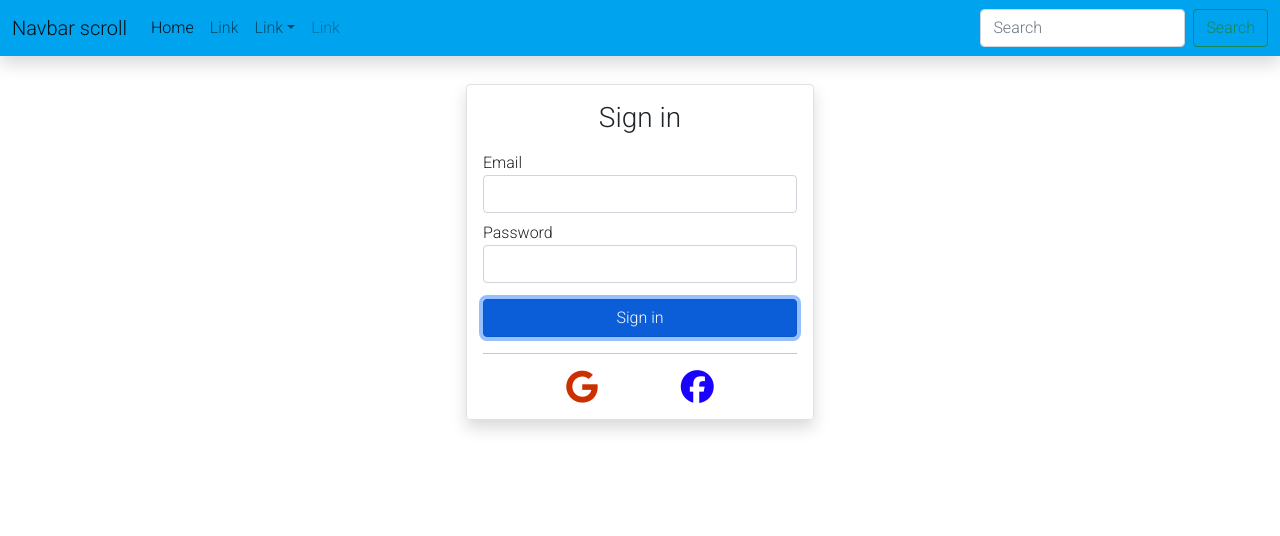
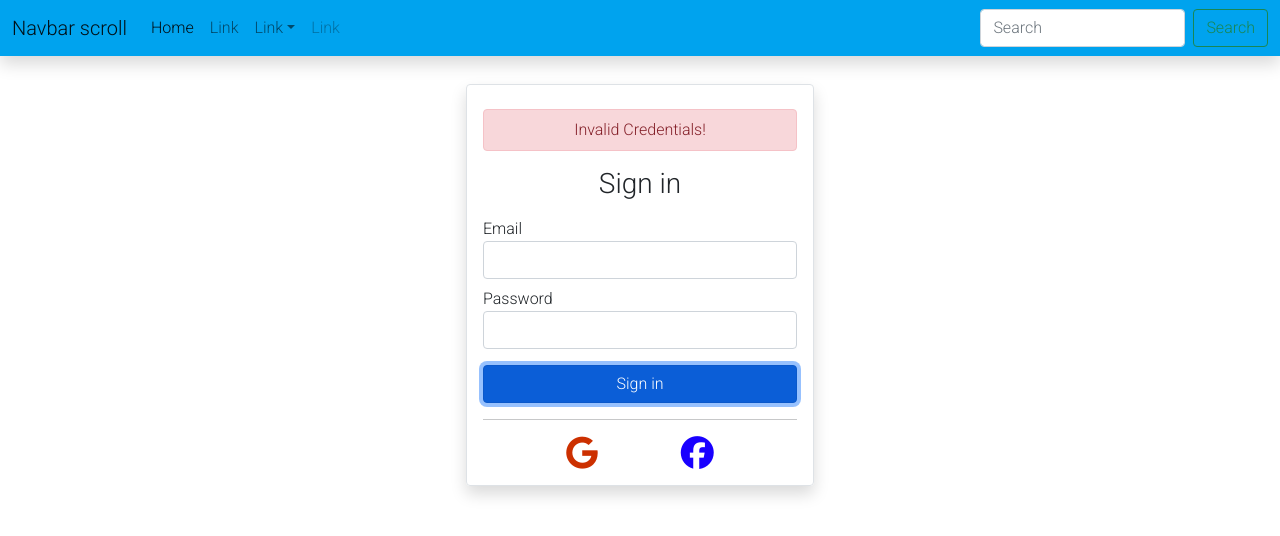
Before and after one commit to abhishekkdhule/React-Ecommerce-UI, a React (Create React App) app: page /signin in a window 1280 px wide. Both pictures are taken after a click on the button "Sign in". Shown: the top 536 px of the page. Built offline with nearby package versions, Linux system fonts and the light colour scheme; no server answers.

Commit message:
got token while logging in

```diff
--- a/src/App.js
+++ b/src/App.js
@@ -15,7 +15,6 @@ function App() {
   return (
     <>
     <Nav/>
-
     <Router>
     <Switch>
           <Route exact path="/">
--- a/src/Auth/Signin.jsx
+++ b/src/Auth/Signin.jsx
@@ -1,30 +1,68 @@
-import React from 'react'
+import axios from 'axios'
+import React,{useEffect, useState} from 'react'
+import {Redirect,useHistory} from "react-router-dom"
 import './auth.css'
 
 function Signin() {
-    return (
-        <div class="container">
-        <div class="row mt-4">
-            <div class="col-md-4 mx-auto">
+    const [email, setEmail] = useState('')
+    const [password, setPassword] = useState('')
+    const history=useHistory()
+    const [errors,setErrors]=useState(null)
+
+    const Login=()=>{
+        axios.post('http://127.0.0.1:8000/auth/login/',{"email":email,"password":password})
+        .then(response=>{
+            console.log(response.data)
+            history.push("/")
+
+        })
+        .catch(error=>{
+            console.log(error)
+            setErrors("Invalid Credentials!")
+        })
+    }
+
+    // useEffect(()=>{
+    //     axios.post('http://127.0.0.1:8000/auth/login/',{"email":email,"password":password})
+    //     .then(response=>{
+    //         console.log(response)
+    //     })
+    //     .catch(error=>{
+    //         console.log(error)
+    //     })
+    // })
+
+    console.log(email,password)
+    return (<>
+
+        <div className="container">
+        <div className="row mt-4">
+            <div className="col-md-4 mx-auto">
                 <div className="border rounded m-1 p-3 shadow">
-                    <h3 class="text-center">Sign in</h3>
+                    {
+                        errors && <div class="alert alert-danger p-2 mt-2 text-center" role="alert">
+                        {errors}
+                        </div>
+                    }
+                    <h3 className="text-center">Sign in</h3>
 
-                    <label for="email" class="form-label m-0 mt-2">Email</label>
-                    <input type="text" id="email" class="form-control"  name="email"/>
+                    <label for="email" className="form-label m-0 mt-2">Email</label>
+                    <input type="text" id="email" className="form-control" value={email} onChange={(e)=>setEmail(e.target.value)} name="email"/>
 
-                    <label for="password" class="form-label m-0 mt-2">Password</label>
-                    <input type="text" id="password" class="form-control"  name="password"/>
+                    <label for="password" className="form-label m-0 mt-2">Password</label>
+                    <input type="text" id="password" className="form-control" value={password} onChange={(e)=>setPassword(e.target.value)} name="password"/>
 
-                    <button class="btn btn-primary w-100 mt-3">Sign in</button>
-
+                    <button className="btn btn-primary w-100 mt-3" onClick={Login}>Sign in</button>
                     <hr/>
-                    <div class="d-flex justify-content-evenly">
-                        <i class="fab fa-google icon"></i> <i class="fab fa-facebook icon"></i>
+                    <div className="d-flex justify-content-evenly">
+                        <i className="fab fa-google icon"></i> <i className="fab fa-facebook icon"></i>
                     </div>
                 </div>
             </div>
         </div>
     </div>
+
+    </>
     )
 }
 
```
